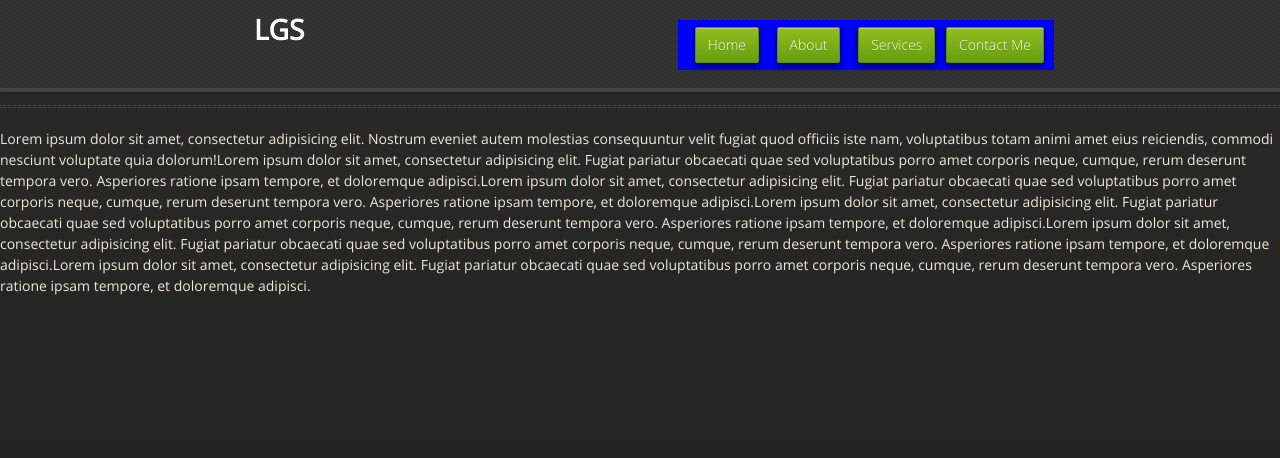
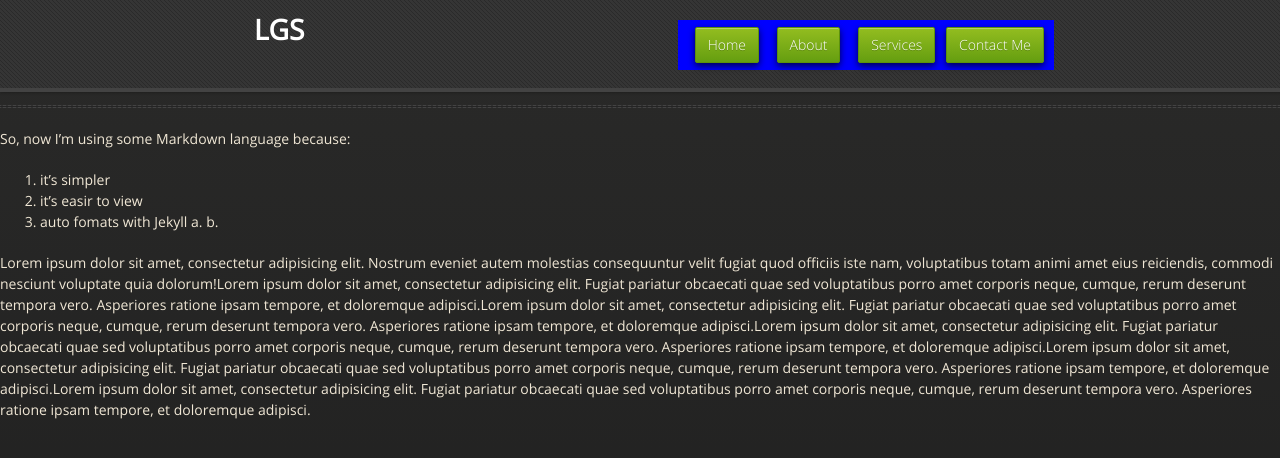
Before and after one commit to delonline/delonline.github.io, a Jekyll site: the page built from about.md, in a window 1280 px wide. Shown: the top 458 px of the page. Built offline with Jekyll 4.4.1, drawn with Linux system fonts in a browser that asks for light colours; nearby versions of some CDN libraries.

Commit message:
Update and rename about.html to about.md

```diff
--- a/about.html
+++ b/about.md
@@ -2,4 +2,12 @@
 layout: default
 title: Del Brown, Retired Traveler
 ---
+
+So, now I'm using some Markdown language because:
+1. it's simpler
+2. it's easir to view
+3. auto fomats with Jekyll
+a.
+b.
+
 <p>Lorem ipsum dolor sit amet, consectetur adipisicing elit. Nostrum eveniet autem molestias consequuntur velit fugiat quod officiis iste nam, voluptatibus totam animi amet eius reiciendis, commodi nesciunt voluptate quia dolorum!Lorem ipsum dolor sit amet, consectetur adipisicing elit. Fugiat pariatur obcaecati quae sed voluptatibus porro amet corporis neque, cumque, rerum deserunt tempora vero. Asperiores ratione ipsam tempore, et doloremque adipisci.Lorem ipsum dolor sit amet, consectetur adipisicing elit. Fugiat pariatur obcaecati quae sed voluptatibus porro amet corporis neque, cumque, rerum deserunt tempora vero. Asperiores ratione ipsam tempore, et doloremque adipisci.Lorem ipsum dolor sit amet, consectetur adipisicing elit. Fugiat pariatur obcaecati quae sed voluptatibus porro amet corporis neque, cumque, rerum deserunt tempora vero. Asperiores ratione ipsam tempore, et doloremque adipisci.Lorem ipsum dolor sit amet, consectetur adipisicing elit. Fugiat pariatur obcaecati quae sed voluptatibus porro amet corporis neque, cumque, rerum deserunt tempora vero. Asperiores ratione ipsam tempore, et doloremque adipisci.Lorem ipsum dolor sit amet, consectetur adipisicing elit. Fugiat pariatur obcaecati quae sed voluptatibus porro amet corporis neque, cumque, rerum deserunt tempora vero. Asperiores ratione ipsam tempore, et doloremque adipisci.</p>
```
